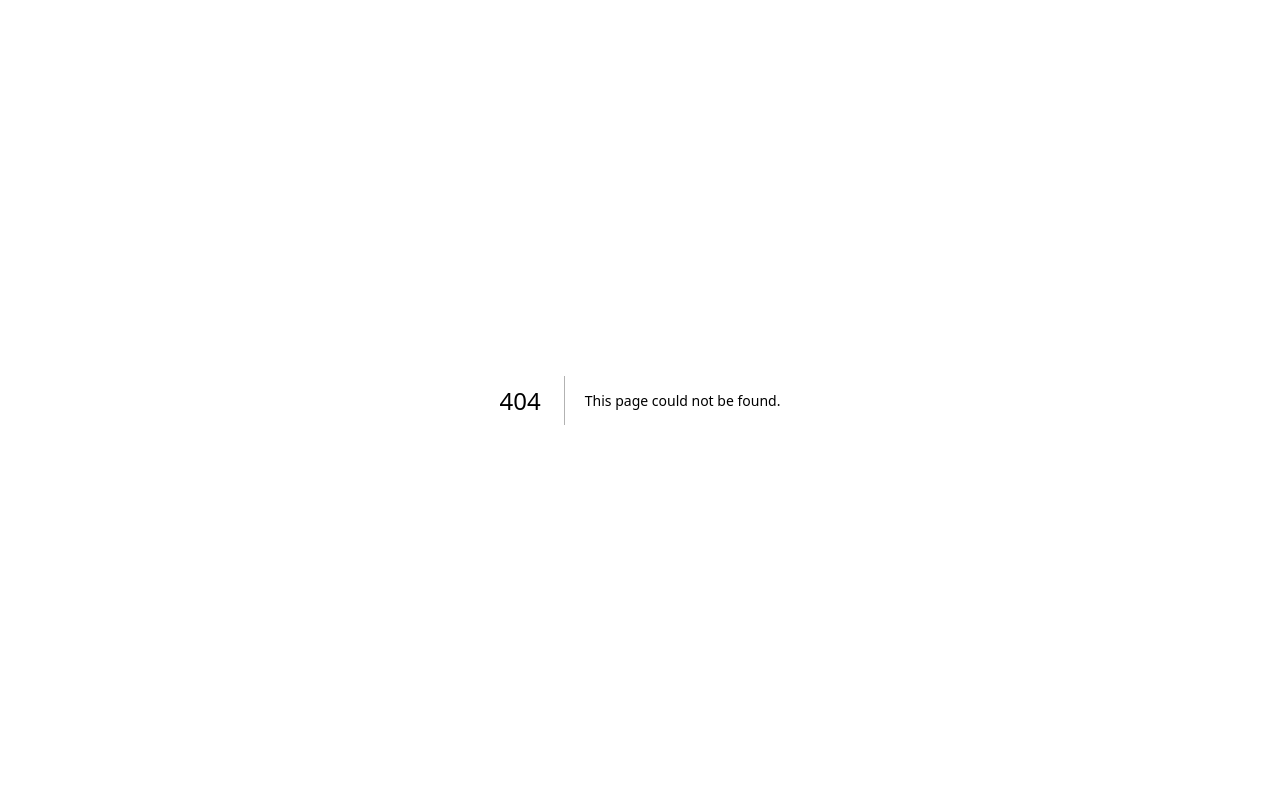
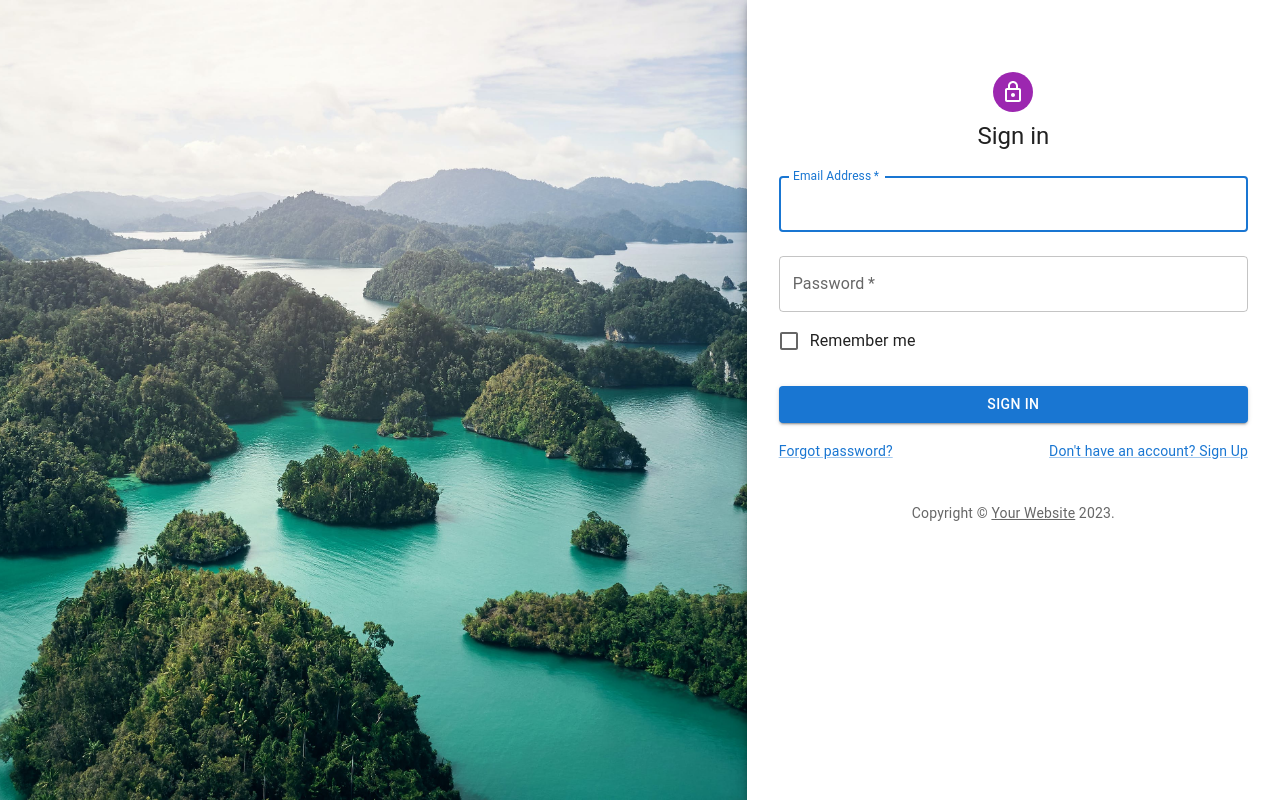
Before and after one commit to reaozoraa/cendrawasih-ticket, a Next.js app: page /sign-in in a window 1280 px wide. Before the commit this address had no page. Built offline with nearby package versions, Linux system fonts and the light colour scheme.

Commit message:
search form 50% complete

```diff
--- a/package.json
+++ b/package.json
@@ -13,7 +13,9 @@
     "@emotion/styled": "^11.10.6",
     "@mui/icons-material": "^5.11.16",
     "@mui/material": "^5.12.0",
+    "@mui/x-date-pickers": "^6.3.1",
     "autoprefixer": "10.4.14",
+    "dayjs": "^1.11.7",
     "eslint": "8.38.0",
     "eslint-config-next": "13.3.0",
     "next": "13.3.0",
--- a/pages/index.js
+++ b/pages/index.js
@@ -4,14 +4,24 @@ import {
 AppBar, Box, Toolbar, CssBaseline, IconButton, Typography, Menu,
 Container, Avatar, Button, Tooltip, MenuItem, Card, CardActions,
 CardContent, Tabs, Tab, Radio, RadioGroup, FormControl, FormControlLabel,
-FormLabel, TextField   }
+FormLabel, TextField, Grid, Checkbox    }
 from '@mui/material/'
 
 import MenuIcon from '@mui/icons-material/Menu';
 import AdbIcon from '@mui/icons-material/Adb';
+import SyncAlt from '@mui/icons-material/SyncAlt';
 import style  from '../styles/Home.module.css';
 import PropTypes from 'prop-types';
 import Image from 'next/image';
+import { Flight } from '@mui/icons-material';
+
+// import { DemoContainer } from '@mui/x-date-pickers/internals/demo';
+import dayjs from 'dayjs';
+import { LocalizationProvider } from '@mui/x-date-pickers/LocalizationProvider';
+import { AdapterDayjs } from '@mui/x-date-pickers/AdapterDayjs';
+import { DateField } from '@mui/x-date-pickers/DateField';
+import { DatePicker } from '@mui/x-date-pickers/DatePicker';
+
 
 const pages = ['Products', 'Pricing', 'Blog'];
 const settings = ['Profile', 'Account', 'Dashboard', 'Logout'];
@@ -26,14 +36,62 @@ function a11yProps(index) {
   };
 }
 
+function TabPanel(props) {
+  const { children, value, index, ...other } = props;
+
+  return (
+    <div
+      role="tabpanel"
+      hidden={value !== index}
+      id={`simple-tabpanel-${index}`}
+      aria-labelledby={`simple-tab-${index}`}
+      {...other}
+    >
+      {value === index && (
+        <Box>
+          {children}
+        </Box>
+      )}
+    </div>
+  );
+}
+
+TabPanel.propTypes = {
+  children: PropTypes.node,
+  index: PropTypes.number.isRequired,
+  value: PropTypes.number.isRequired,
+};
+
+const seats = [
+  {
+    value: "economy",
+    label: "Economy"
+  },
+  {
+    value: "business",
+    label: "Business"
+  },
+  {
+    value: "first-class",
+    label: "First Class"
+  },
+]
+
 
 function Home() {
   const [anchorElNav, setAnchorElNav] = React.useState(null);
   const [anchorElUser, setAnchorElUser] = React.useState(null);
-  const [value, setValue] = React.useState(0);
+  const [formSection, setFormSection] = React.useState(0);
+  const [radioValue, setRadio] = React.useState('one-way');
+  const [dateValue, setDate] = React.useState(dayjs('2022-04-17'));
 
-  const handleChange = (event, newValue) => {
-    setValue(newValue);
+  const handleRadio = (event) => {
+    setRadio(event.target.value);
+  };
+
+
+  const handleFormSection = (event, newValue) => {
+    setFormSection(newValue);
   };
 
   const handleOpenNavMenu = (event) => {
@@ -53,9 +111,16 @@ function Home() {
 
   return (
     <>
-    <main className={style.main}>
+    <main className={style.main} style={{
+            backgroundImage: 'url(/background.jpeg)',
+            backgroundRepeat: 'no-repeat',
+            backgroundColor: (t) =>
+              t.palette.mode === 'light' ? t.palette.grey[50] : t.palette.grey[900],
+            backgroundSize: 'cover',
+            backgroundPosition: 'bottom',
+          }}>
       <CssBaseline />
-      <AppBar position="static">
+      <AppBar position="static" sx={{ backgroundColor:"white", color: "black"}}>
         <Container maxWidth="xl">
           <Toolbar disableGutters>
             <AdbIcon sx={{ display: { xs: 'none', md: 'flex' }, mr: 1 }} />
@@ -137,7 +202,7 @@ function Home() {
                 <Button
                   key={page}
                   onClick={handleCloseNavMenu}
-                  sx={{ my: 2, color: 'white', display: 'block' }}
+                  sx={{ my: 2, color: 'inherit', display: 'block' }}
                 >
                   {page}
                 </Button>
@@ -176,45 +241,122 @@ function Home() {
           </Toolbar>
         </Container>
       </AppBar>
-       {/* <Image alt="" src="/wallp.jpg" fill cover center style={{ zIndex: "-10" }}/> */}
-      <Container maxWidth="xl" sx={{ position: "relative", zIndex: "10"  }}>
+      <Container maxWidth="xl" sx={{ position: "relative", zIndex: "10", transform: "translateY(50%)"  }}>
         <Card sx={{ minWidth: 275, mt: "10px" }}>
           <Box sx={{ borderBottom: 1, borderColor: 'divider' }}>
-            <Tabs value={value} variant="fullWidth" onChange={handleChange} aria-label="">
+            <Tabs value={formSection} variant="fullWidth" onChange={handleFormSection} aria-label="">
               <Tab label="Flight" {...a11yProps(0)} />
               <Tab label="Hotel" {...a11yProps(1)} />
             </Tabs>
+
           </Box>
           <CardContent>
+            <TabPanel value={formSection} index={0}>
               <FormControl sx={{ width: "100%", '& .MuiTextField-root': { m: 1, width: '25ch' } }} >
-              <Box>
+                <RadioGroup row name="row-radio-buttons-group" sx={{ display: "flex", justifyContent: "center", }} value={radioValue} onChange={handleRadio}>
+                  <FormControlLabel value="one-way" control={<Radio />} label="One-way/Round trip" name='same'  />
+                  <FormControlLabel value="multi-city" control={<Radio />} name='same' label="Multi-city" />
+                </RadioGroup>
+                <Box className="flex flex-wrap justify-between">
+                  <Box className="" sx={{ maxWidth: "530px", minWidth: "300px"  }}>
+                    <Box className='flex items-center '>
                       <TextField
-                  id="outlined-helperText"
-                  label="Helper text"
+                        id=""
+                        label="Dari"
                         defaultValue="jakarta"
                       />
+                      <SyncAlt sx={{ fontSize: "30px"}} />
                       <TextField
-                  id="outlined-helperText"
-                  label="Helper text"
+                        id=""
+                        label="Ke"
                         defaultValue="bandung"
                       />
                     </Box>
-              <RadioGroup row name="row-radio-buttons-group" sx={{ display: "flex", justifyContent: "center", }}>
-                <FormControlLabel value="one-way" control={<Radio />} label="One-way/Round trip" />
-                <FormControlLabel value="multi-city" control={<Radio />} label="Multi-city" />
-              </RadioGroup>
+                    <Box className='flex items-center '>
+                    <LocalizationProvider dateAdapter={AdapterDayjs}>
+                      <DatePicker
+                        label="Controlled picker"
+                        value={dateValue}
+                        onChange={(newValue) => setDate(newValue)}
+                      />
+                    </LocalizationProvider>
+
+                    <Checkbox
+                      checked={checked}
+                      onChange={handleChange}
+                      inputProps={{ 'aria-label': 'controlled' }}
+                    />
+                    </Box>
+                  </Box>
+                  <Box className="" sx={{ maxWidth: "530px", minWidth: "300px"  }}>
+                    <TextField
+                      id="seats"
+                      select
+                      label="Select seat"
+                      defaultValue="economy"
+                      helperText="Please select your seat"
+                    >
+                      {seats.map((option) => (
+                        <MenuItem key={option.value} value={option.value}>
+                          {option.label}
+                        </MenuItem>
+                      ))}
+                    </TextField>
+                  </Box>
+                </Box>
               </FormControl>
+            </TabPanel>
+            <TabPanel value={formSection} index={1}>
+              Item Two
+            </TabPanel>
           </CardContent>
           {/* <CardActions>
             <Button size="small">Learn More</Button>
           </CardActions> */}
         </Card>
       </Container>
-      <Container maxWidth="xl" sx={{ position: "relative", backgroundColor: "white", height: "100vh", position: "absolute"}}>
-          hella
+      <Container maxWidth="xl" sx={{ position: "relative", backgroundColor: "white", height: "100vh", position: "absolute", color: "black"}}>
+
       </Container>
     </main>
     </>
   );
 }
 export default Home;
+
+
+/**
+ <FormControl sx={{ width: "100%", '& .MuiTextField-root': { m: 1, width: '25ch' } }} >
+              <RadioGroup row name="row-radio-buttons-group" sx={{ display: "flex", justifyContent: "center", }} value={radioValue} onChange={handleRadio}>
+                <FormControlLabel value="one-way" control={<Radio />} label="One-way/Round trip" name='same'  />
+                <FormControlLabel value="multi-city" control={<Radio />} name='same' label="Multi-city" />
+              </RadioGroup>
+              <Box className='flex items-center '>
+                <TextField
+                  id=""
+                  label="Dari"
+                  defaultValue="jakarta"
+                />
+                <SyncAlt sx={{ fontSize: "30px"}} />
+                <TextField
+                  id=""
+                  label="Ke"
+                  defaultValue="bandung"
+                />
+              </Box>
+              <Box className='flex items-center '>
+                <TextField
+                  id=""
+                  label="Dari"
+                  defaultValue="jakarta"
+                />
+                <FormControlLabel
+                  value="one-way"
+                  control={<Radio />}
+                  label="tanggal kembali"
+                  name='same'
+                />
+              </Box>
+
+            </FormControl>
+ */
--- /dev/null
+++ b/pages/sign-in.js
@@ -0,0 +1,127 @@
+import * as React from 'react';
+import Avatar from '@mui/material/Avatar';
+import Button from '@mui/material/Button';
+import CssBaseline from '@mui/material/CssBaseline';
+import TextField from '@mui/material/TextField';
+import FormControlLabel from '@mui/material/FormControlLabel';
+import Checkbox from '@mui/material/Checkbox';
+import Link from '@mui/material/Link';
+import Paper from '@mui/material/Paper';
+import Box from '@mui/material/Box';
+import Grid from '@mui/material/Grid';
+import LockOutlinedIcon from '@mui/icons-material/LockOutlined';
+import Typography from '@mui/material/Typography';
+import { createTheme, ThemeProvider } from '@mui/material/styles';
+
+function Copyright(props) {
+  return (
+    <Typography variant="body2" color="text.secondary" align="center" {...props}>
+      {'Copyright © '}
+      <Link color="inherit" href="https://mui.com/">
+        Your Website
+      </Link>{' '}
+      {new Date().getFullYear()}
+      {'.'}
+    </Typography>
+  );
+}
+
+const theme = createTheme();
+
+export default function SignInSide() {
+  const handleSubmit = (event) => {
+    event.preventDefault();
+    const data = new FormData(event.currentTarget);
+    console.log({
+      email: data.get('email'),
+      password: data.get('password'),
+    });
+  };
+
+  return (
+    <ThemeProvider theme={theme}>
+      <Grid container component="main" sx={{ height: '100vh' }}>
+        <CssBaseline />
+        <Grid
+          item
+          xs={false}
+          sm={4}
+          md={7}
+          sx={{
+            backgroundImage: 'url(/background.jpeg)',
+            backgroundRepeat: 'no-repeat',
+            backgroundColor: (t) =>
+              t.palette.mode === 'light' ? t.palette.grey[50] : t.palette.grey[900],
+            backgroundSize: 'cover',
+            backgroundPosition: 'center',
+          }}
+        />
+        <Grid item xs={12} sm={8} md={5} component={Paper} elevation={6} square>
+          <Box
+            sx={{
+              my: 8,
+              mx: 4,
+              display: 'flex',
+              flexDirection: 'column',
+              alignItems: 'center',
+            }}
+          >
+            <Avatar sx={{ m: 1, bgcolor: 'secondary.main' }}>
+              <LockOutlinedIcon />
+            </Avatar>
+            <Typography component="h1" variant="h5">
+              Sign in
+            </Typography>
+            <Box component="form" noValidate onSubmit={handleSubmit} sx={{ mt: 1 }}>
+              <TextField
+                margin="normal"
+                required
+                fullWidth
+                id="email"
+                label="Email Address"
+                name="email"
+                autoComplete="email"
+                autoFocus
+              />
+              <TextField
+                margin="normal"
+                required
+                fullWidth
+                name="password"
+                label="Password"
+                type="password"
+                id="password"
+                autoComplete="current-password"
+              />
+              <FormControlLabel
+                control={<Checkbox value="remember" color="primary" />}
+                label="Remember me"
+              />
+              <Button className='bg-blue-500'
+                type="submit"
+                fullWidth
+                variant="contained"
+                sx={{ mt: 3, mb: 2 }}
+              >
+                Sign In
+              </Button>
+              <Grid container>
+                <Grid item xs>
+                  <Link href="#" variant="body2">
+                    Forgot password?
+                  </Link>
+                </Grid>
+                <Grid item>
+                  <Link href="#" variant="body2">
+                    {"Don't have an account? Sign Up"}
+                  </Link>
+                </Grid>
+              </Grid>
+              <Copyright sx={{ mt: 5 }} />
+            </Box>
+          </Box>
+        </Grid>
+      </Grid>
+    </ThemeProvider>
+  );
+}
--- a/styles/Home.module.css
+++ b/styles/Home.module.css
@@ -1,5 +1,5 @@
 .main {
     height: 100vh;
-    background-image: url("/public/next.svg");
-    background-color: #5cace1;
+    /* background-image: url("/public/background.jpeg"); */
+    /* background-color: #5cace1; */
 }
--- a/styles/globals.css
+++ b/styles/globals.css
@@ -1,7 +1,6 @@
 @tailwind base;
 @tailwind components;
 @tailwind utilities;
-
 :root {
     --foreground-rgb: 0, 0, 0;
     --background-start-rgb: 214, 219, 220;
@@ -17,11 +16,6 @@
 }
 
 body {
-  color: rgb(var(--foreground-rgb));
-  background: linear-gradient(
-      to bottom,
-      transparent,
-      rgb(var(--background-end-rgb))
-    )
-    rgb(var(--background-start-rgb));
+    /* color: rgb(var(--foreground-rgb)); */
+    background: linear-gradient( to bottom, transparent, rgb(var(--background-end-rgb))) rgb(var(--background-start-rgb));
 }
```
Also changed, not shown: public/background.jpeg (added), 1 other file (tests, documents, lock files or other folders). Lines whose indentation alone changed are shown as unchanged.
